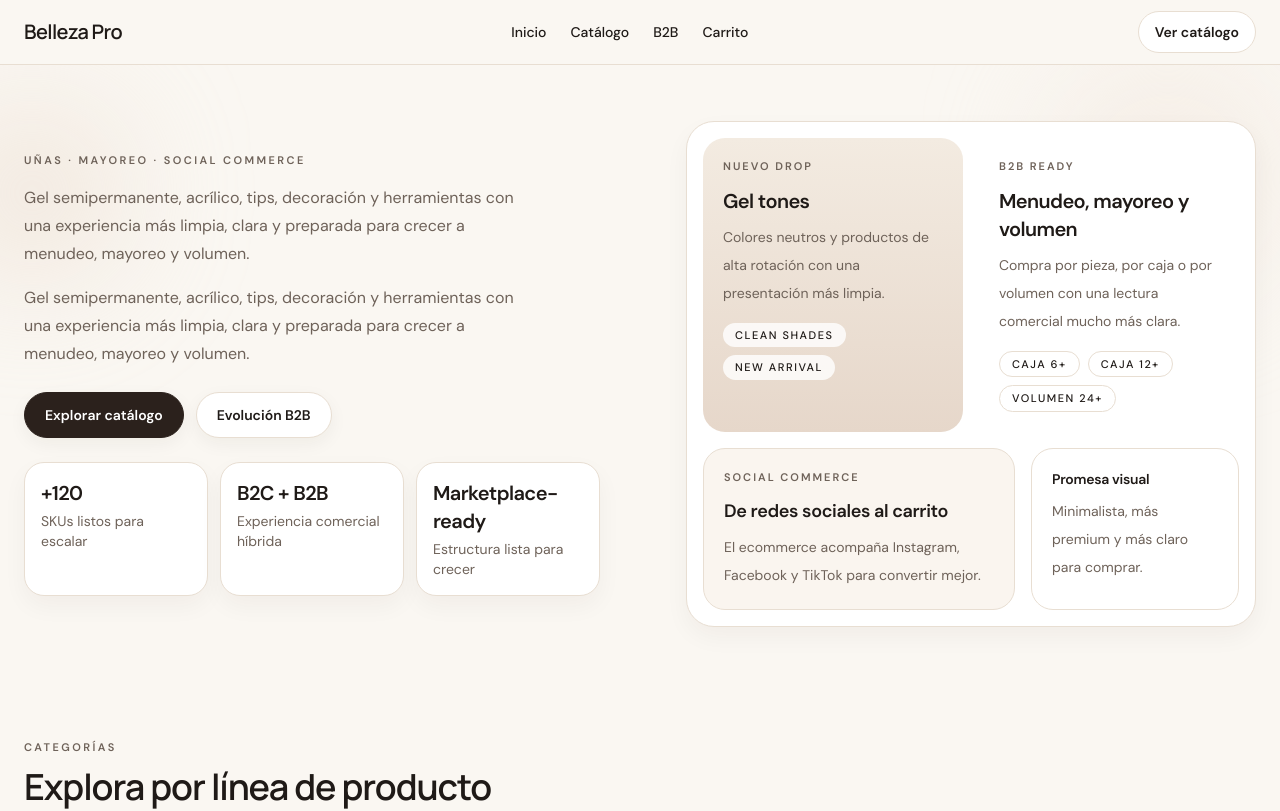
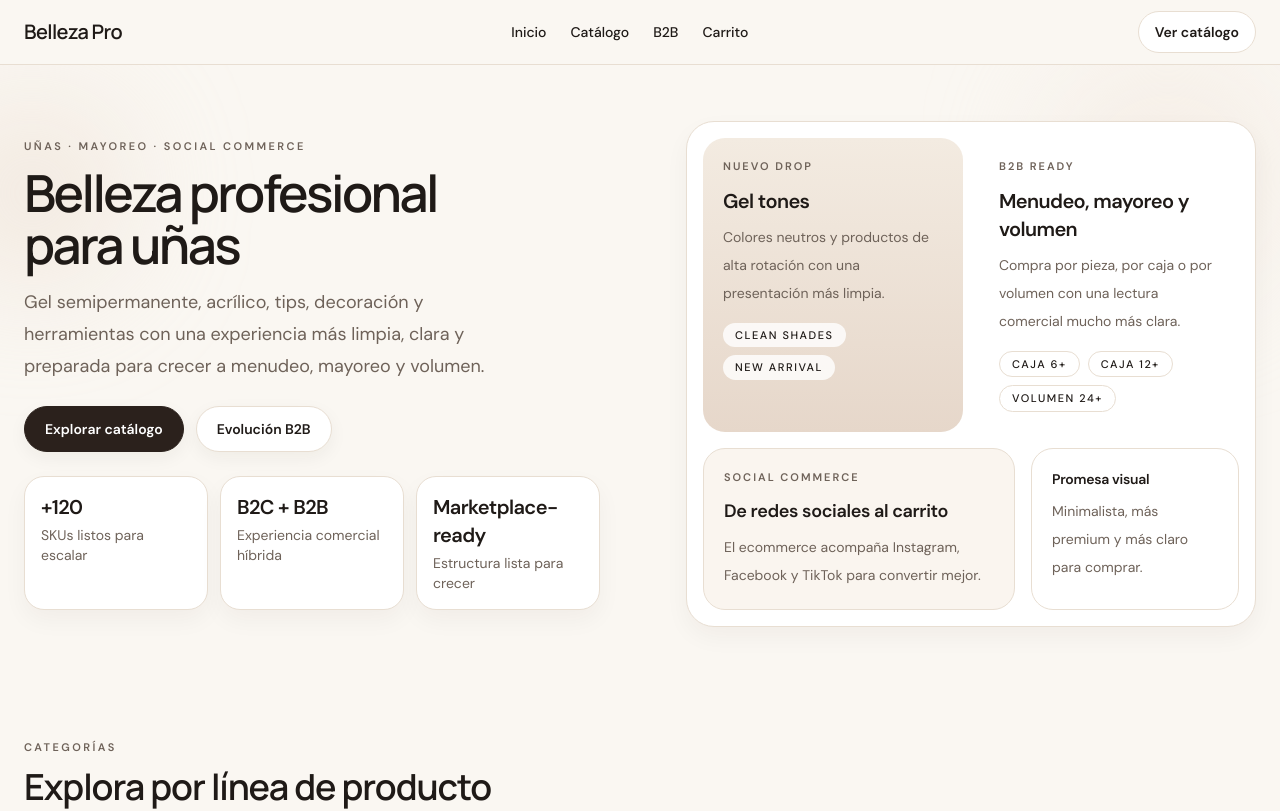
Before and after one commit to roiszs/mvp-belleza-distribuidora, a Next.js app: page / in a window 1280 px wide. Shown: the top 811 px of the page. Built offline with nearby package versions, Linux system fonts and the light colour scheme.

Commit message:
Cambios en el titulo

```diff
--- a/src/components/home/Hero.tsx
+++ b/src/components/home/Hero.tsx
@@ -16,14 +16,14 @@ export function Hero() {
 Uñas · mayoreo · social commerce
 </p>
 
-            <p className="mt-4 max-w-lg text-sm leading-6 text-[var(--color-muted)] md:text-base md:leading-7">
-              Gel semipermanente, acrílico, tips, decoración y herramientas con una experiencia más limpia,
-              clara y preparada para crecer a menudeo, mayoreo y volumen.
-              </p>
+<h1 className="font-display text-[2rem] font-semibold leading-[1.02] tracking-[-0.05em] text-[var(--color-text)] sm:text-[2.6rem] md:text-[3.2rem]">
+Belleza profesional
+<span className="block">para uñas</span>
+</h1>
 
-            <p className="mt-4 max-w-lg text-sm leading-7 text-[var(--color-muted)] md:text-base">
-              Gel semipermanente, acrílico, tips, decoración y herramientas con una experiencia más limpia,
-              clara y preparada para crecer a menudeo, mayoreo y volumen.
+<p className="mt-4 max-w-lg text-base leading-8 text-[var(--color-muted)] md:text-lg">
+Gel semipermanente, acrílico, tips, decoración y herramientas con una experiencia
+más limpia, clara y preparada para crecer a menudeo, mayoreo y volumen.
 </p>
 
 <div className="mt-6 flex flex-wrap gap-3">
@@ -48,6 +48,8 @@ export function Hero() {
   <p className="text-xl font-semibold tracking-[-0.03em]">Marketplace-ready</p>
   <p className="mt-1 text-sm text-[var(--color-muted)]">Estructura lista para crecer</p>
 </div>
+
+
 </div>
 </div>
 
```
Lines whose indentation alone changed are shown as unchanged.
